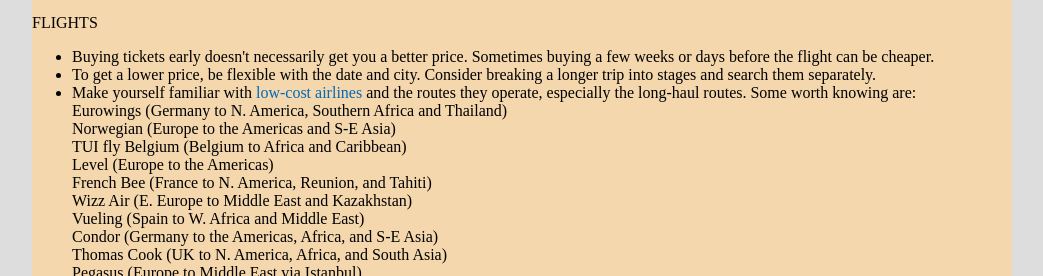
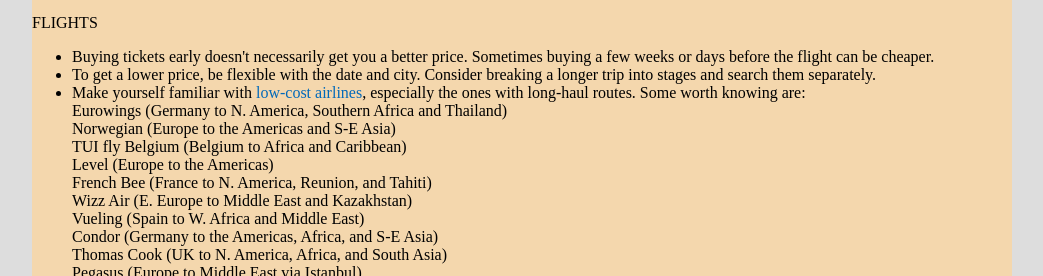
Before and after one commit to witba/witba.github.io, a Jekyll site: the page built from travel/transport.html, in a window 1280 px wide. Shown: the part 743-1019 px from the top of the page, without its empty margins (118-1161 px from the left). Built offline with Jekyll 4.4.1, drawn with Linux system fonts in a browser that asks for light colours.

Commit message:
Update transport.html

```diff
--- a/travel/transport.html
+++ b/travel/transport.html
@@ -40,7 +40,7 @@
 <ul>
 <li>Buying tickets early doesn't necessarily get you a better price. Sometimes buying a few weeks or days before the flight can be cheaper.<br>
 <li>To get a lower price, be flexible with the date and city. Consider breaking a longer trip into stages and search them separately.<br>
-<li>Make yourself familiar with <a href="https://en.wikipedia.org/wiki/List_of_low-cost_airlines" target=_blank>low-cost airlines</a> and the routes they operate, especially the long-haul routes. Some worth knowing are: <br>
+<li>Make yourself familiar with <a href="https://en.wikipedia.org/wiki/List_of_low-cost_airlines" target=_blank>low-cost airlines</a>, especially the ones with long-haul routes. Some worth knowing are: <br>
 Eurowings (Germany to N. America, Southern Africa and Thailand)<br>
 Norwegian (Europe to the Americas and S-E Asia)<br>
 TUI fly Belgium (Belgium to Africa and Caribbean)<br>
```
